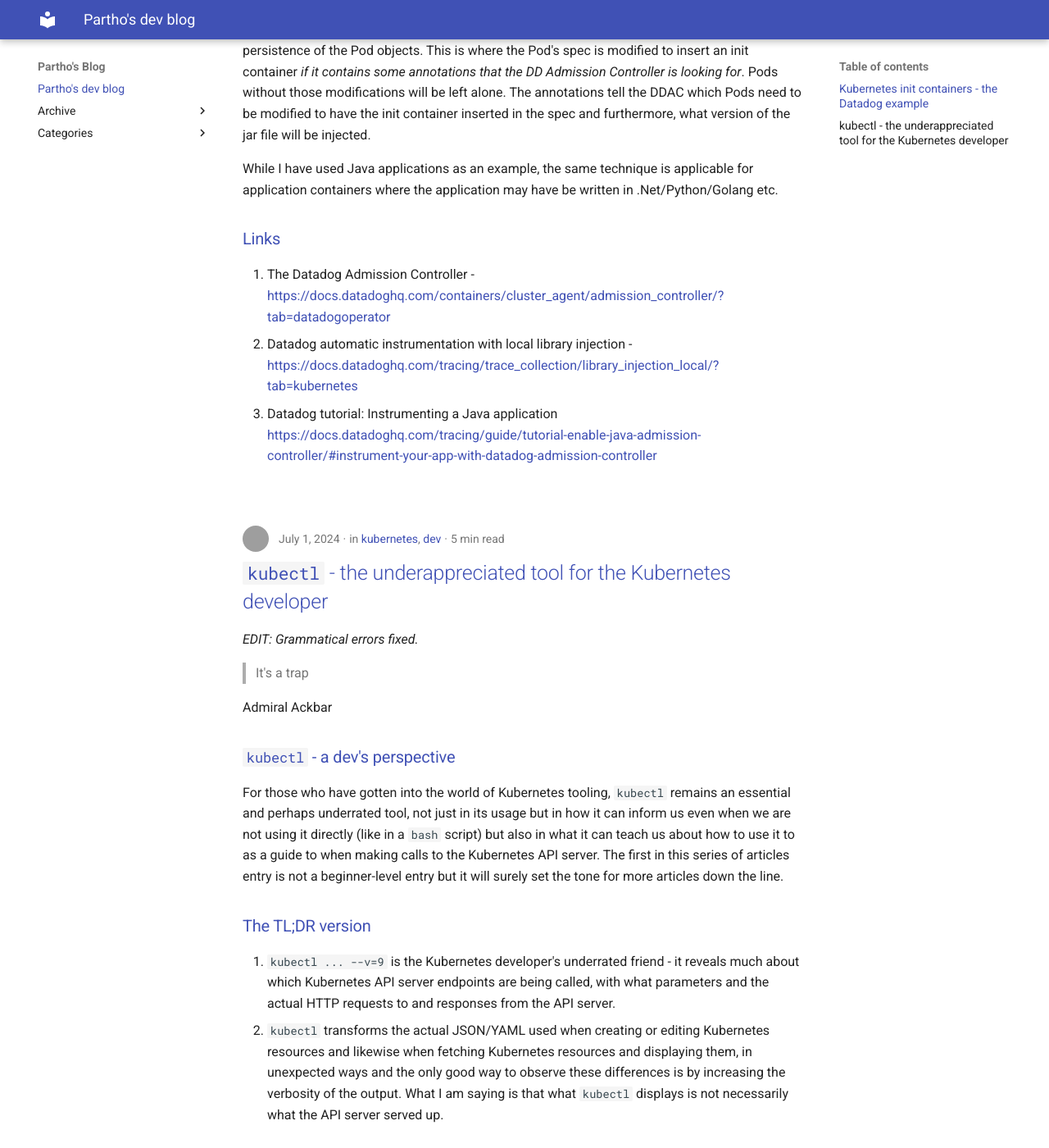
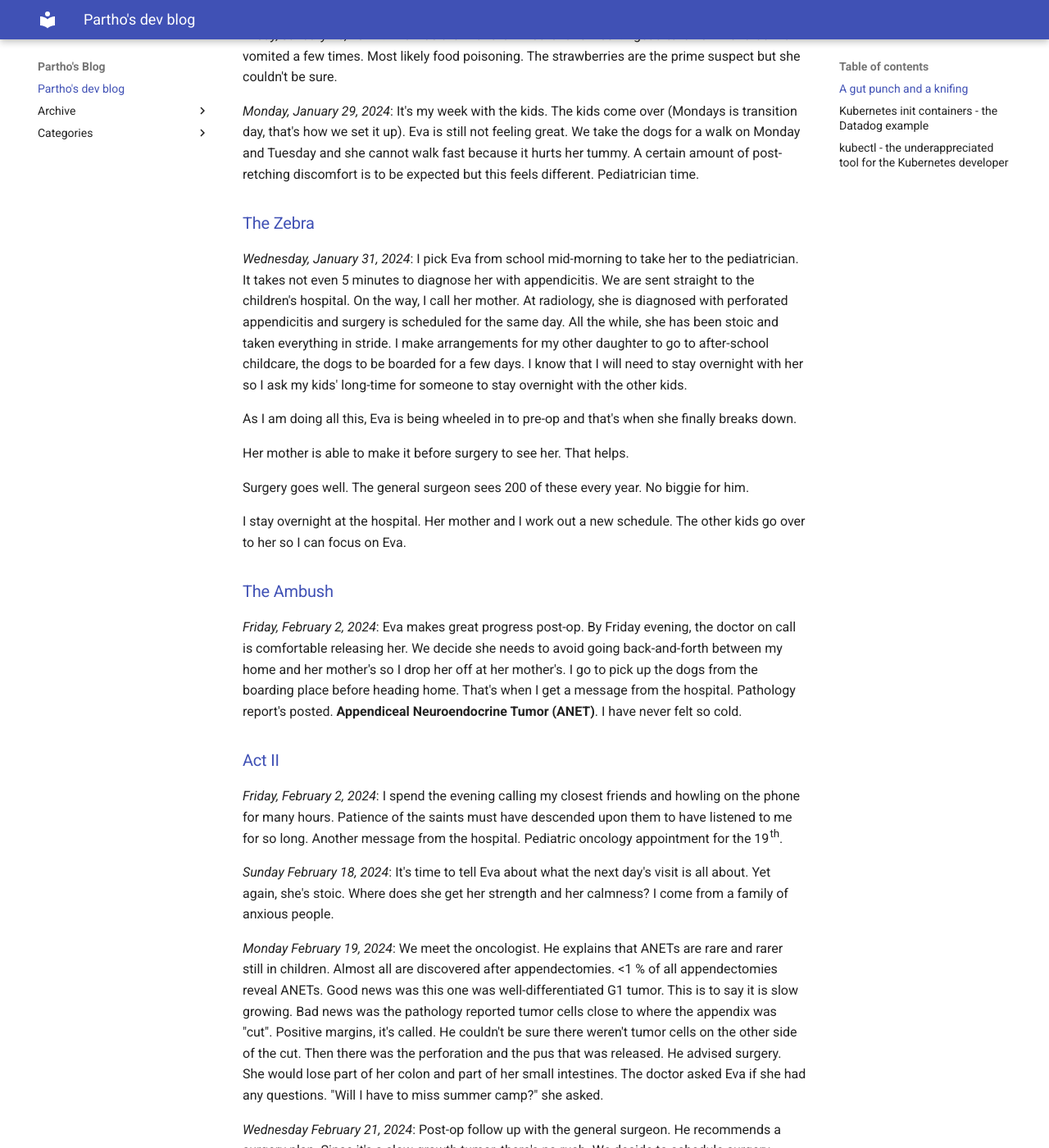
Before and after one commit to pbhowmic/partho.dev-blog, an MkDocs documentation site: the page built from docs/index.md, in a window 1280 px wide and 1400 px high, scrolled down 1054 px. Shown: the whole window at 82% size. Built offline with MkDocs 1.6.1 and Material for MkDocs 9.7.7, drawn with Linux system fonts in a browser that asks for light colours; some of the changed text lies outside the part shown; grey boxes are pictures that could not be loaded.

Commit message:
First draft

```diff
--- /dev/null
+++ b/docs/posts/perspective.md
@@ -0,0 +1,78 @@
+---
+date: 2024-07-21
+authors: [psb]
+categories:
+- life
+- personal
+---
+
+# A gut punch and a knifing
+
+In broad strokes,
+
+0. A single dad's life.
+1. Food poisoning.
+2. Appendicitis.
+3. Surgery.
+4. Tumor.
+5. Oncology.
+6. Surgery.
+7. Hurricane Beryl.
+6. Aftermath.
+
+## Prologue
+
+I have been divorced a few years now. I share custody of my 3 kids - my 14-year old son and my 11-year old twin daughters - with their mother. They alternate weeks living with me and their mother. I don't have any family support in town and there's too much for a single parent to handle, even if I have the kids every alternate week. So I employ someone to help out, someone I  have trusted to take care of my kids for 11 years now.
+
+## The Horse
+
+_Friday, January 26, 2024_ : The kids are with their mother this week. I get a text from her that Eva vomited a few times.
+Most likely food poisoning. The strawberries are the prime suspect but she couldn't be sure.
+
+_Monday, January 29, 2024_: It's my week with the kids. The kids come over (Mondays is transition day, that's how we set it up). Eva is still not feeling great. We take the dogs for a walk on Monday and Tuesday and she cannot walk fast because it hurts her tummy. A certain amount of post-retching discomfort is to be expected but this feels different. Pediatrician time.
+
+## The Zebra
+
+_Wednesday, January 31, 2024_: I pick Eva from school mid-morning to take her to the pediatrician. It takes not even 5 minutes to diagnose her with appendicitis. We are sent straight to the children's hospital. On the way, I call her mother. At radiology, she is diagnosed with perforated appendicitis and surgery is scheduled for the same day. All the while, she has been stoic and taken everything in stride. I make arrangements for my other daughter to go to after-school childcare, the dogs to be boarded for a few days. I know that I will need to stay overnight with her so I ask my kids' long-time for someone to stay overnight with the other kids.
+
+As I am doing all this, Eva is being wheeled in to pre-op and that's when she finally breaks down.
+
+Her mother is able to make it before surgery to see her. That helps.
+
+Surgery goes well. The general surgeon sees 200 of these every year. No biggie for him.
+
+I stay overnight at the hospital. Her mother and I work out a new schedule. The other kids go over to her so I can focus on Eva.
+
+## The Ambush
+
+_Friday, February 2, 2024_: Eva makes great progress post-op. By Friday evening, the doctor on call is comfortable releasing her. We decide she needs to avoid going back-and-forth between my home and her mother's so I drop her off at her mother's. I go to pick up the dogs from the boarding place before heading home. That's when I get a message from the hospital. Pathology report's posted.  **Appendiceal Neuroendocrine Tumor (ANET)**. I have never felt so cold.
+
+## Act II
+
+_Friday, February 2, 2024_: I spend the evening calling my closest friends and howling on the phone for many hours. Patience of the saints must  have descended upon them to have listened to me for so long. Another message from the hospital. Pediatric oncology appointment for the 19<sup>th</sup>.
+
+_Sunday February 18, 2024_: It's time to tell Eva about what the next day's visit is all about. Yet again, she's stoic. Where does she get her strength and her calmness? I come from a family of anxious people.
+
+_Monday February 19, 2024_: We meet the oncologist. He explains that ANETs are rare and rarer still in children. Almost all are discovered after appendectomies. <1 % of all appendectomies reveal ANETs. Good news was this one was well-differentiated G1 tumor. This is to say it is slow growing. Bad news was the pathology reported tumor cells close to where the appendix was "cut". Positive margins, it's called. He couldn't be sure there weren't tumor cells on the other side of the cut. Then there was the perforation and the pus that was released. He advised surgery. She would lose part of her colon and part of her small intestines. The doctor asked Eva if she had any questions. "Will I have to miss summer camp?" she asked.
+
+_Wednesday February 21, 2024_: Post-op follow up with the general surgeon. He recommends a surgery plan. Since it's a slow-growth tumor, there's no rush. We decide to schedule surgery sometime after the school year is over.
+
+_[School is over. The girls attend camp. Surgery is scheduled for July 5<sup>th</sup>. Meanwhile, I haven't been sleeping well. I am not worried about the surgery. I am worried about the pathology report. I arrange a hiking trip to Yosemite with my friend for the .]_
+
+## Surgery (again)
+
+_Thursday July 4, 2024_: The kids are with me this week. Happy Independence Day. It's prep day. Antibiotics. Colon cleanse (it's not pleasant). Anti-emetic for the nausea. A day spent on the can. Screw fireworks.
+
+_Friday July 5, 2024_: Eva checks into the hospital. She is calm. That is until she changes into the hospital gown. She starts sobbing. By the time she is in pre-op, she is back to her stoic self. Her mother came soon afterwards. She is to stay at the hospital overnight with Eva on this day.
+
+The surgery goes well. I head back home afterwards to the other kids. I am to return the next morning to stay with Eva for the next 48-hours.
+
+_Sunday, July 7, 2024_: Eva makes better than expected progress and she is discharged early in the evening. This time I take her home. Hurricane Beryl is barreling our way and I am underprepared.
+
+## Rough Weather
+
+_Monday, July 8, 2024_: Hurricane Beryl hits. The kids are to go over their mother's but the roads are impassable. The kids get to stay with me an extra day. We lose power later  in the day. Eva's finally bummed: no more iPad.
+
+_Tuesday, July 9, 2024_: The hurricane has passed. Still no power. Their mother finally makes it through and picks them up. She has a whole house generator so I know the kids are better off there. I have a small generator and my internet is still up so I continue to work.
+
+_Thursday, July 11, 2024_: Still no power. It's hot and humid already. It is too hot to sleep but I have to take the early flight out to Fresno, CA. I have a 6-hour layover at DFW. There I finally get the pathology report: **no evidence of tumor** cells. I finally exhaled.
--- a/mkdocs.yml
+++ b/mkdocs.yml
@@ -12,6 +12,11 @@ nav:
   - 'index.md'
 watch:
   - docs/posts
+markdown_extensions:
+  - attr_list
+  - pymdownx.emoji:
+      emoji_index: !!python/name:material.extensions.emoji.twemoji
+      emoji_generator: !!python/name:material.extensions.emoji.to_svg
 plugins:
   - blog:
       blog_dir: .
```
